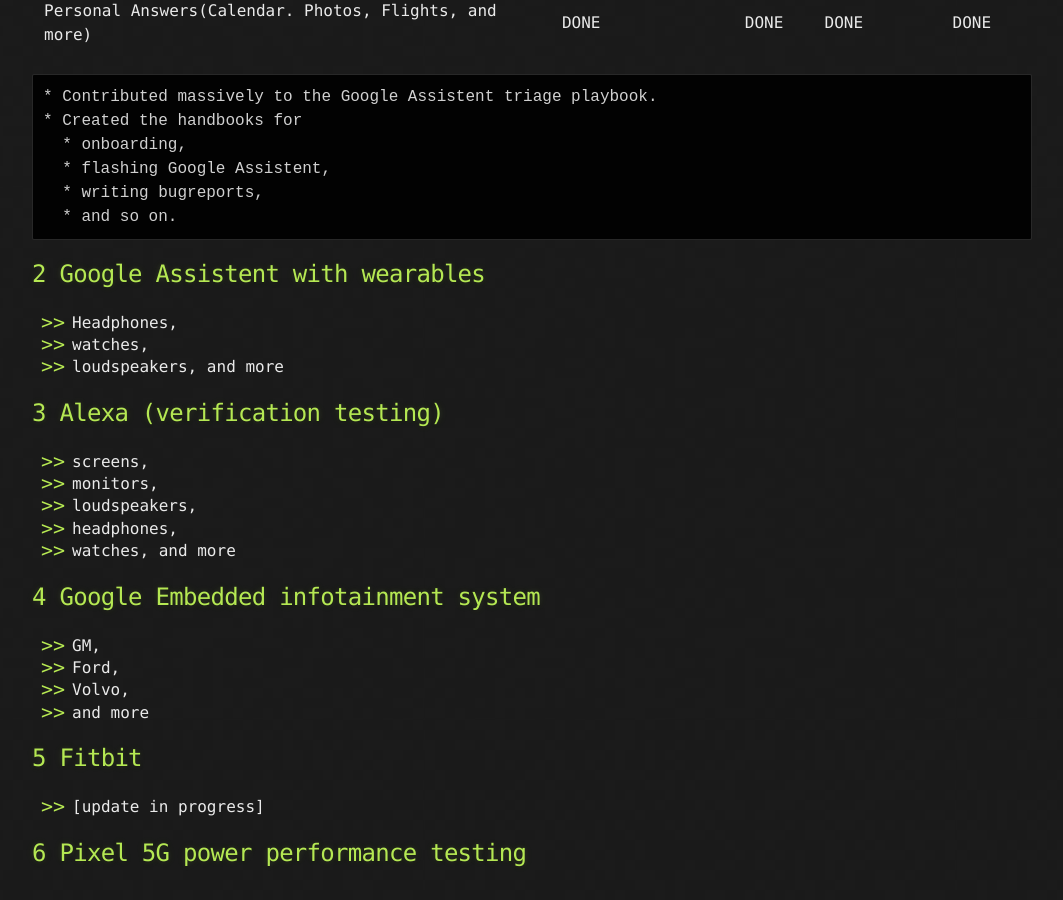
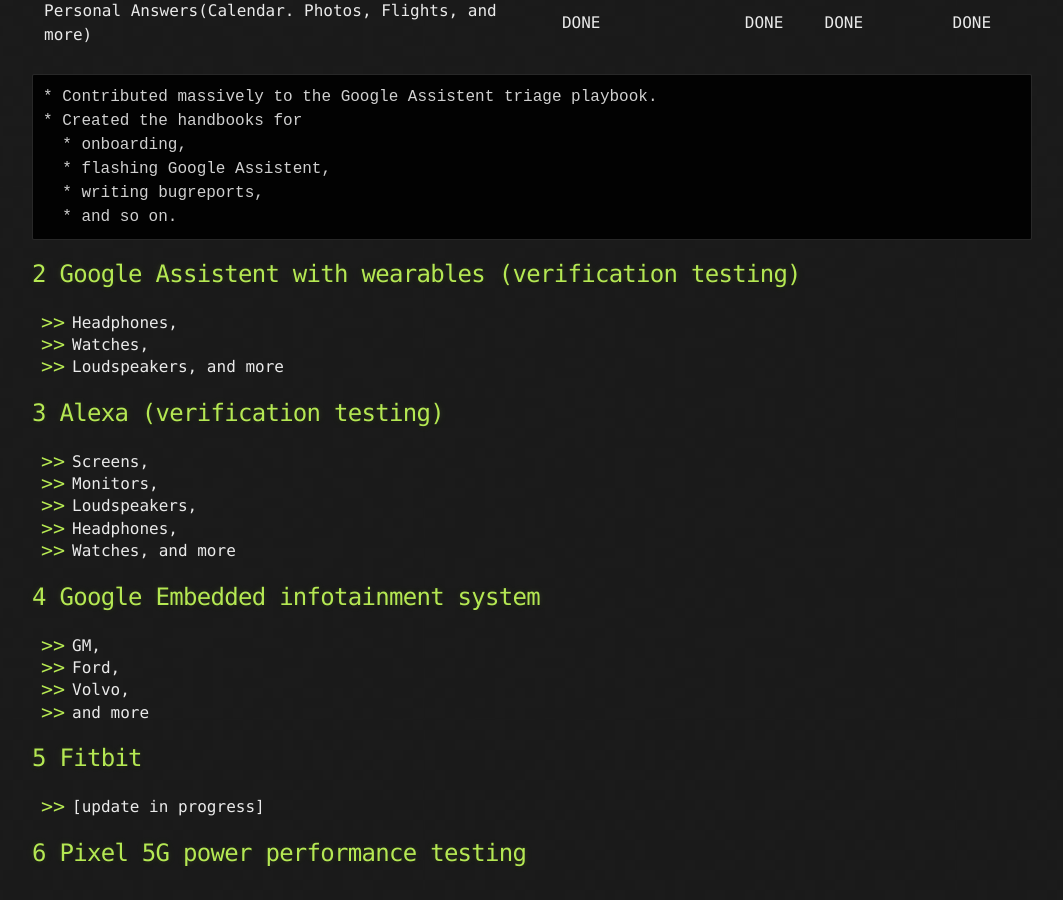
Before and after one commit to sciustechnologia/sciustechnologia.github.io, a Jekyll site: the page built from index.md, in a window 1280 px wide and 900 px high, scrolled down 877 px. Shown: the whole window, without its empty margins (108-1171 px from the left). Built offline with Jekyll 4.4.1, drawn with Linux system fonts in a browser that asks for light colours.

Commit message:
Update index.md

````diff
--- a/index.md
+++ b/index.md
@@ -34,17 +34,17 @@ I gained experience in testing and documenting.
   * and so on.
 ```
 
-## 2 Google Assistent with wearables
+## 2 Google Assistent with wearables (verification testing)
   - Headphones,
-  - watches,
-  - loudspeakers, and more
+  - Watches,
+  - Loudspeakers, and more
 
 ## 3 Alexa  (verification testing)
-  -  screens,
-  - monitors,
-  - loudspeakers,
-  - headphones,
-  - watches, and more
+  - Screens,
+  - Monitors,
+  - Loudspeakers,
+  - Headphones,
+  - Watches, and more
 
 ## 4 Google Embedded infotainment system
   - GM,
````
